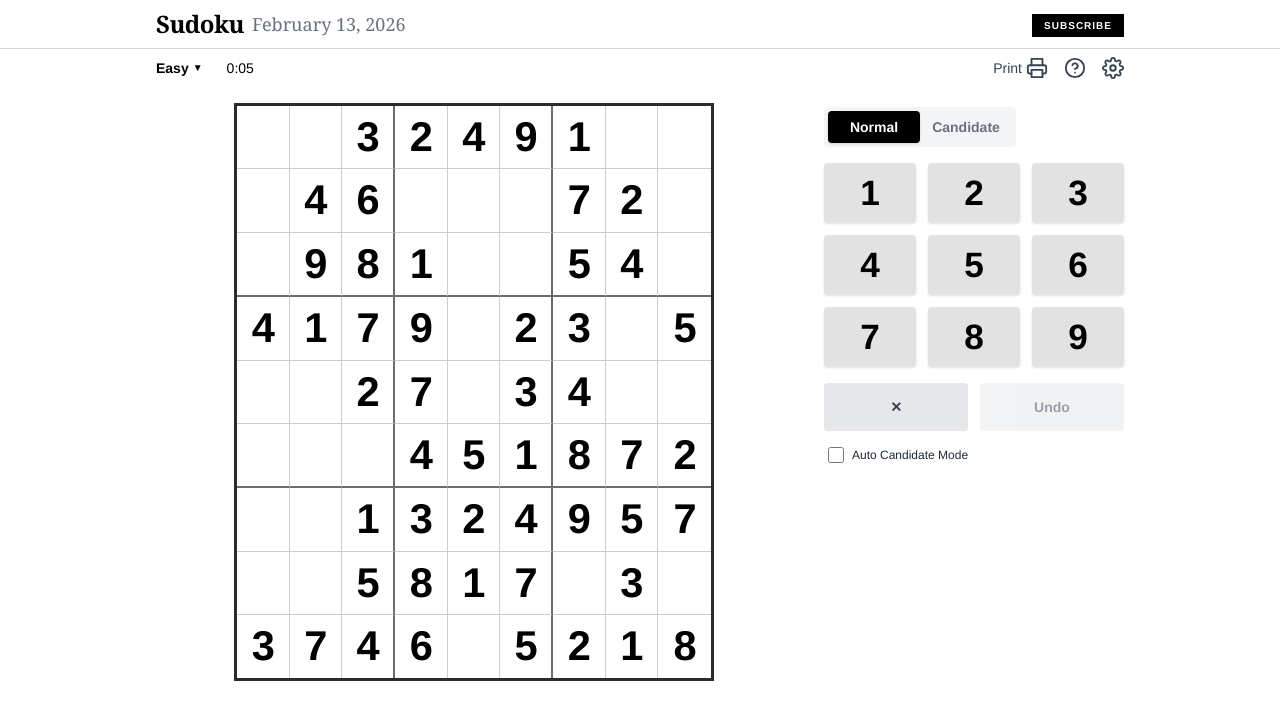
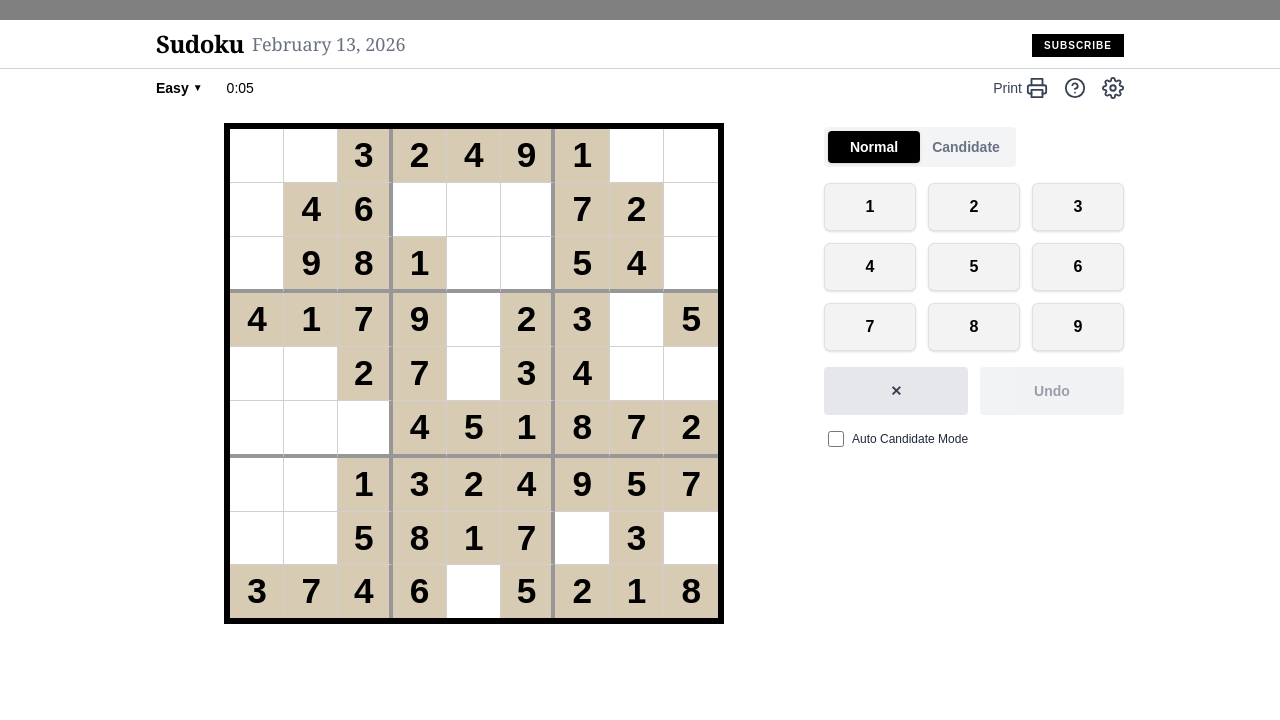
Before and after one commit to amna-mansoor/nyt-sudoku-clone, a React (Vite) app: page / in a window 1280 px wide. Shown: the top 720 px of the page. Built offline with nearby package versions, Linux system fonts and the light colour scheme.

Commit message:
Refactor theme variables and update styles

```diff
--- a/src/index.css
+++ b/src/index.css
@@ -1,177 +1,342 @@
+
 @import "tailwindcss";
 
+
+
 /* =========================
+
    THEME VARIABLES
+
 ========================= */
+
 @theme {
+
   --color-nyt-black: #000000;
-  --color-nyt-blue: #2563eb; /* NYT uses blue for user inputs */
-  --color-nyt-orange: #ffaa00; /* Selected cell */
-  --color-nyt-related: #e8e4d9; /* Related cells (row/col/box) */
-  --color-nyt-border-thick: #2b2b2b;
-  --color-nyt-border-box: #6b6b6b;
-  --color-nyt-border-thin: #cccccc;
 
-  --font-serif: "Karnak", "Cheltenham", Georgia, serif;
-  --font-sans: "Franklin Gothic", "Helvetica Neue", Arial, sans-serif;
+  --color-nyt-orange: #f59e0b;
+
+  --color-nyt-beige: #f3e7cc;
+
+  --color-nyt-border-thick: #000000;
+
+  --color-nyt-border-box: #979797;
+
+  --color-nyt-border-thin: #d0d0d0;
+
+  --color-nyt-given-bg: #d8cbb4;
+
+
+
+  --font-serif: "KarnakCondensed", "Cheltenham", Georgia, serif;
+
+  --font-sans: "Franklin", "Franklin Gothic", Arial, sans-serif;
+
 }
 
+
+
 /* =========================
+
    PAGE
+
 ========================= */
+
 body {
+
   margin: 0;
+
+  padding-top: 20px; /* NYT top spacing */
+
   font-family: var(--font-sans);
-  background-color: #ffffff; /* Removed grey background */
+
+  background-color: grey;
+
   color: var(--color-nyt-black);
+
 }
 
+
+
 /* =========================
+
    CONTAINER
+
 ========================= */
+
 .sudoku-container {
+
   width: 100%;
-  max-width: 480px; /* Matched NYT proportions */
+
+  max-width: 500px;
+
   margin: 0 auto;
+
   box-sizing: border-box;
+
   user-select: none;
+
 }
 
+
+
 /* =========================
+
    GRID
+
 ========================= */
+
 .sudoku-grid {
+
   display: grid;
+
   grid-template-columns: repeat(9, 1fr);
+
   grid-template-rows: repeat(9, 1fr);
+
   width: 100%;
+
   aspect-ratio: 1 / 1;
-  border: 3px solid var(--color-nyt-border-thick);
+
+  border: 6px solid var(--color-nyt-border-thick);
+
   background: var(--color-nyt-border-thick);
-  gap: 0;
+
 }
 
+
+
 /* =========================
+
    CELL
+
 ========================= */
+
 .cell {
+
   position: relative;
-  background-color: #ffffff;
+
+  background-color: white;
+
   cursor: pointer;
+
   display: flex;
+
   justify-content: center;
+
+  align-items: center;
+
+
+
+  font-family: var(--font-sans);
+
+  font-weight: 700;
+
+  font-size: clamp(1.6rem, 3.8vw, 2.2rem);
+
+  letter-spacing: -0.02em;
+
+  color: var(--color-nyt-black);
+
+
+
+  border-right: 1px solid var(--color-nyt-border-thin);
+
+  border-bottom: 1px solid var(--color-nyt-border-thin);
+
+  box-sizing: border-box;
+
+}
+
+
+
+/* Remove outer thin borders */
+
+.cell:nth-child(9n) {
+
+  border-right: none;
+
+}
+
+.cell:nth-child(n+73) {
+
+  border-bottom: none;
+
+}
+
+
+
+/* 3x3 vertical separators */
+
+.cell:nth-child(3n):not(:nth-child(9n)) {
+
+  border-right: 4px solid var(--color-nyt-border-box);
+
+}
+
+
+
+/* 3x3 horizontal separators */
+
+.cell:nth-child(n+19):nth-child(-n+27),
+
+.cell:nth-child(n+46):nth-child(-n+54) {
+
+  border-bottom: 4px solid var(--color-nyt-border-box);
+
+}
+
+
+
+/* =========================
+
+   CELL STATES
+
+========================= */
+
+.cell.given {
+
+  background-color: var(--color-nyt-given-bg);
+
+}
+
+
+
+.cell.selected,
+
+.cell.same-value {
+
+  background-color: var(--color-nyt-orange) !important;
+
+}
+
+
+
+.cell.related {
+
+  background-color: var(--color-nyt-beige);
+
+}
+
+
+
+/* =========================
+
+   CANDIDATES
+
+========================= */
+
+.candidates-grid {
+
+  display: grid;
+
+  grid-template-columns: repeat(3, 1fr);
+
+  grid-template-rows: repeat(3, 1fr);
+
+  width: 100%;
+
+  height: 100%;
+
+  pointer-events: none;
+
+}
+
+
+
+.candidate {
+
+  font-size: clamp(9px, 1.8vw, 13px);
+
+  font-weight: 400;
+
+  color: #716c6c;
+
+  display: flex;
+
+  justify-content: center;
+
   align-items: center;
 
   font-family: var(--font-sans);
-  font-size: clamp(1.8rem, 4.5vw, 2.6rem);
-  letter-spacing: -0.02em;
 
-  border-right: 1px solid var(--color-nyt-border-thin);
-  border-bottom: 1px solid var(--color-nyt-border-thin);
-  box-sizing: border-box;
+  line-height: 1;
+
 }
 
-/* Remove outer thin borders */
-.cell:nth-child(9n) { border-right: none; }
-.cell:nth-child(n+73) { border-bottom: none; }
 
-/* 3x3 vertical separators */
-.cell:nth-child(3n):not(:nth-child(9n)) {
-  border-right: 2px solid var(--color-nyt-border-box);
+
+/* =========================
+
+   NUMBER PAD
+
+========================= */
+
+.numpad-btn {
+
+  background-color: #f3f3f3;
+
+  border: 1px solid #e0e0e0;
+
+  color: var(--color-nyt-black);
+
+  font-family: var(--font-sans);
+
+  font-weight: 600;
+
+  border-radius: 6px;
+
+  height: 48px;
+
+  transition: background-color 0.1s;
+
 }
 
-/* 3x3 horizontal separators */
-.cell:nth-child(n+19):nth-child(-n+27),
-.cell:nth-child(n+46):nth-child(-n+54) {
-  border-bottom: 2px solid var(--color-nyt-border-box);
+
+
+.numpad-btn:hover {
+
+  background-color: #e6e6e6;
+
 }
 
+
+
 /* =========================
-   CELL STATES & TEXT
+
+   CONFLICT DOT
+
 ========================= */
-.cell.given {
-  font-weight: 700;
-  color: var(--color-nyt-black);
+
+.conflict-dot {
+
+  position: absolute;
+
+  bottom: 15%;
+
+  right: 22%;
+
+  width: clamp(6px, 1.2vw, 8px);
+
+  height: clamp(6px, 1.2vw, 8px);
+
+  background-color: #f23d3d;
+
+  border-radius: 50%;
+
+  pointer-events: none;
+
 }
 
-.cell.user-input {
-  font-weight: 400;
-  color: var(--color-nyt-blue); /* Distinct user input color */
-}
 
-.cell.selected {
-  background-color: var(--color-nyt-orange) !important;
-}
-
-.cell.related {
-  background-color: var(--color-nyt-related);
-}
 
 /* =========================
-   CANDIDATES
+
+   AUTO CANDIDATE SPACING
+
 ========================= */
-.candidates-grid {
-  display: grid;
-  grid-template-columns: repeat(3, 1fr);
-  grid-template-rows: repeat(3, 1fr);
-  width: 100%;
-  height: 100%;
-  pointer-events: none;
-  padding: 2px;
+
+.auto-candidate {
+
+  margin-bottom: 30px; /* small breathing space like NYT */
+
 }
-
-.candidate {
-  font-size: clamp(10px, 2vw, 14px);
-  font-weight: 400;
-  color: #666;
-  display: flex;
-  justify-content: center;
-  align-items: center;
-  font-family: var(--font-sans);
-  line-height: 1;
-}
-
-/* =========================
-   NUMBER PAD
-========================= */
-.numpad-btn {
-  background-color: #e2e2e2;
-  color: var(--color-nyt-black);
-  font-family: var(--font-sans);
-  font-weight: 700;
-  border-radius: 4px;
-  height: 60px;
-  font-size: 2.2rem;
-  transition: background-color 0.1s;
-  border: none; /* Removed borders & shadows */
-  cursor: pointer;
-}
-
-.numpad-btn.small {
-  height: 48px;
-  font-size: 1.1rem;
-  font-weight: 600;
-}
-
-.numpad-btn:hover:not(:disabled) {
-  background-color: #d1d1d1;
-}
-
-.numpad-btn:disabled {
-  opacity: 0.3;
-  cursor: not-allowed;
-}
-
-/* =========================
-   CONFLICT DOT
-========================= */
-.conflict-dot {
-  position: absolute;
-  bottom: 12%;
-  right: 15%;
-  width: 6px;
-  height: 6px;
-  background-color: #e00000;
-  border-radius: 50%;
-  pointer-events: none;
-}
```
